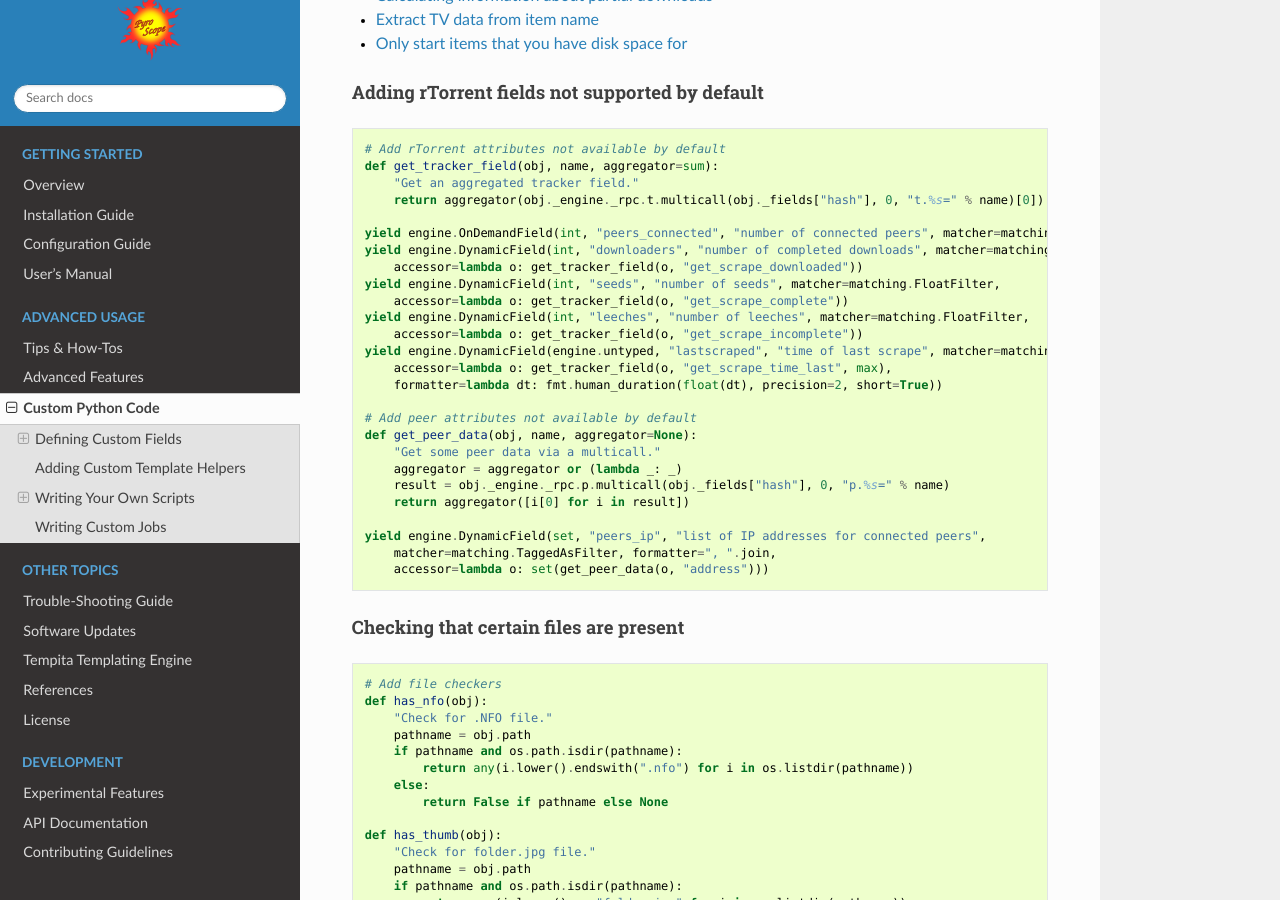
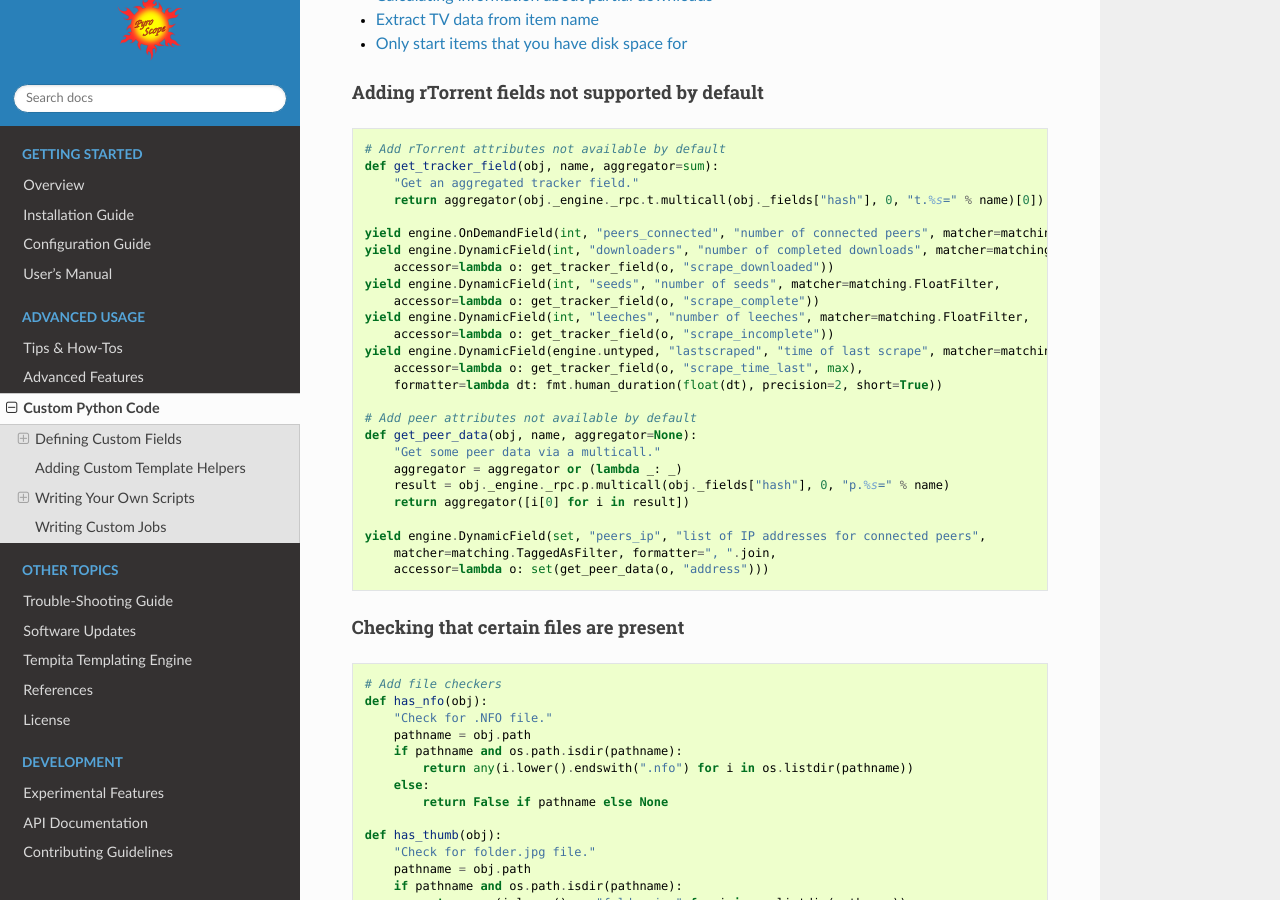
Before and after one commit to pyroscope/pyrocore, a Sphinx documentation site: the page built from docs/custom.rst, in a window 1280 px wide and 900 px high, scrolled down 1097 px. Built offline with Sphinx 7.4.7 and the Read the Docs theme 2.0.0, drawn with Linux system fonts in a browser that asks for light colours.

Commit message:
docs: use new commands in custom field example

```diff
--- a/docs/custom-fields.rst
+++ b/docs/custom-fields.rst
@@ -61,13 +61,13 @@ Adding rTorrent fields not supported by default
 
         yield engine.OnDemandField(int, "peers_connected", "number of connected peers", matcher=matching.FloatFilter)
         yield engine.DynamicField(int, "downloaders", "number of completed downloads", matcher=matching.FloatFilter,
-            accessor=lambda o: get_tracker_field(o, "get_scrape_downloaded"))
+            accessor=lambda o: get_tracker_field(o, "scrape_downloaded"))
         yield engine.DynamicField(int, "seeds", "number of seeds", matcher=matching.FloatFilter,
-            accessor=lambda o: get_tracker_field(o, "get_scrape_complete"))
+            accessor=lambda o: get_tracker_field(o, "scrape_complete"))
         yield engine.DynamicField(int, "leeches", "number of leeches", matcher=matching.FloatFilter,
-            accessor=lambda o: get_tracker_field(o, "get_scrape_incomplete"))
+            accessor=lambda o: get_tracker_field(o, "scrape_incomplete"))
         yield engine.DynamicField(engine.untyped, "lastscraped", "time of last scrape", matcher=matching.TimeFilter,
-            accessor=lambda o: get_tracker_field(o, "get_scrape_time_last", max),
+            accessor=lambda o: get_tracker_field(o, "scrape_time_last", max),
             formatter=lambda dt: fmt.human_duration(float(dt), precision=2, short=True))
 
         # Add peer attributes not available by default
```
